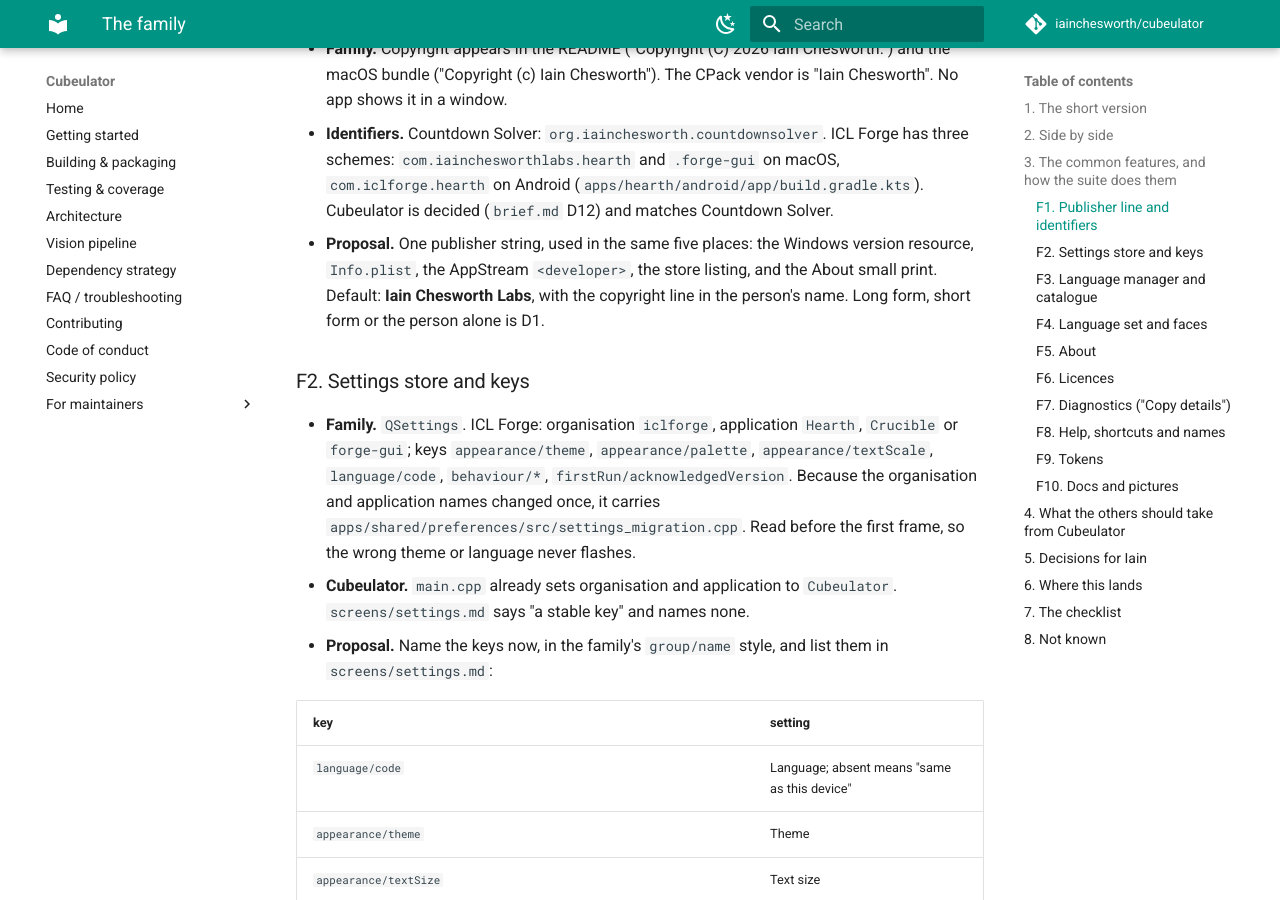
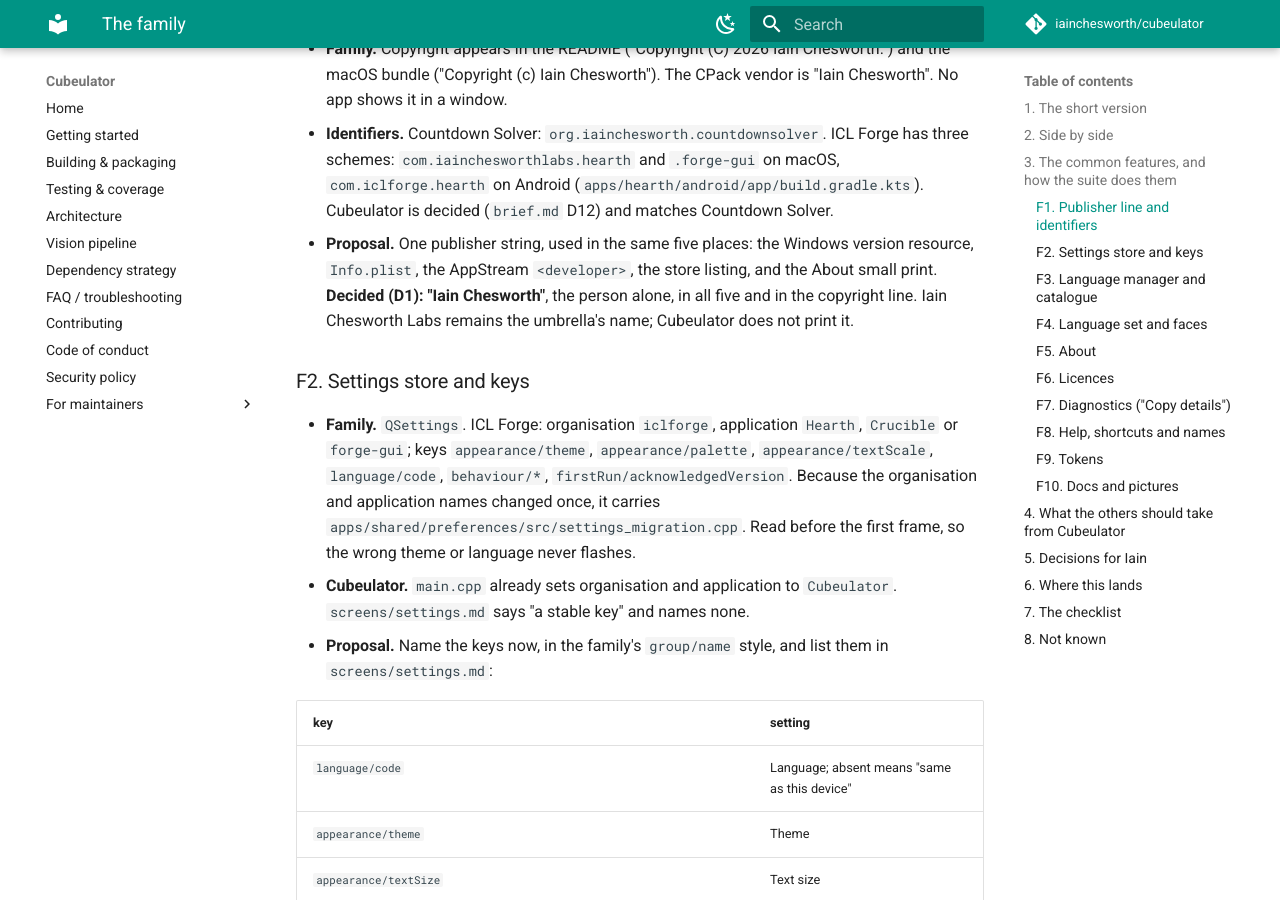
Before and after one commit to iainchesworth/cubeulator, an MkDocs documentation site: the page built from docs/design/family.md, in a window 1280 px wide and 900 px high, scrolled down 5825 px. Built offline with MkDocs 1.6.1 and Material for MkDocs 9.7.7, drawn with Linux system fonts in a browser that asks for light colours; comment, search, counter and statistics services are not loaded; some of the changed text lies outside the part shown.

Commit message:
Record the publisher decision: Iain Chesworth, in every place
Iain, 2026-10-13 (family.md D1), confirmed when asked a second time against the proposal of Iain Chesworth Labs in About and the packages. It is what the desktop packaging already carries.

```diff
--- a/docs/design/family.md
+++ b/docs/design/family.md
@@ -104,8 +104,8 @@
 **6. The publisher is Iain Chesworth Labs, ICL** *(Iain, 2026-10-13)*: the
 umbrella for his personal and shared work. Its names are `iainchesworth`,
 `iainchesworthlabs` and `icl` (as in ICL Forge, `iclforge`). No app shows a
-publisher or a copyright line in its window today. Decision D1 asks how it
-is written in the app.
+publisher or a copyright line in its window today. Decision D1 asked how it
+is written in the app; for Cubeulator the answer is "Iain Chesworth".
 
 ## 2. Side by side
 
@@ -155,9 +155,10 @@
   (`brief.md` D12) and matches Countdown Solver.
 - **Proposal.** One publisher string, used in the same five places: the
   Windows version resource, `Info.plist`, the AppStream `<developer>`, the
-  store listing, and the About small print. Default: **Iain Chesworth
-  Labs**, with the copyright line in the person's name. Long form, short
-  form or the person alone is D1.
+  store listing, and the About small print. **Decided (D1): "Iain
+  Chesworth"**, the person alone, in all five and in the copyright line.
+  Iain Chesworth Labs remains the umbrella's name; Cubeulator does not
+  print it.
 
 ### F2. Settings store and keys
 
@@ -401,7 +402,7 @@
 
 | # | decision | default | blocks |
 |---|---|---|---|
-| D1 | How the publisher is written in the app: *Iain Chesworth Labs*, *ICL*, or *Iain Chesworth*. Today the CPack vendor and the macOS copyright say "Iain Chesworth" | "Iain Chesworth Labs" in About and the packages; copyright line "Copyright © 2026 Iain Chesworth" | E4a, E3b |
+| D1 | How the publisher is written in the app: *Iain Chesworth Labs*, *ICL*, or *Iain Chesworth*. Today the CPack vendor and the macOS copyright say "Iain Chesworth" | **"Iain Chesworth"**, the person's name, in About, the packages and the copyright line alike. *(Iain, 2026-10-13, asked twice.)* The proposal had been "Iain Chesworth Labs" in About and the packages | E4a, E3b |
 | D2 | Is Signal the suite's look? Countdown Solver and Automate are Calm | Cubeulator stays Signal; no other app is reskinned by this plan | nothing here |
 | D3 | Hebrew and Arabic faces | **Noto Sans Hebrew and Noto Sans Arabic** (the family's). *(Iain, 2026-10-13.)* The files ICL Forge vendors are variable, weight 100 to 900, so the 700 ceiling goes | E2a, when it bundles fonts |
 | D4 | Yiddish | Not in V1.0 (decision 3 stands); added in V1.1 if wanted | E5 |
@@ -459,4 +460,5 @@
   Countdown Solver say in the app that theirs have not.
 - Whether the other apps will be reskinned (D2).
 - Whether the suite wants one component kit (D8).
-- How the publisher is written in the app (D1).
+- How the publisher is written in the other apps. Cubeulator's is decided
+  (D1).
```
Also changed, not shown: docs/app-experience-plan.md (+3 -1 lines).
